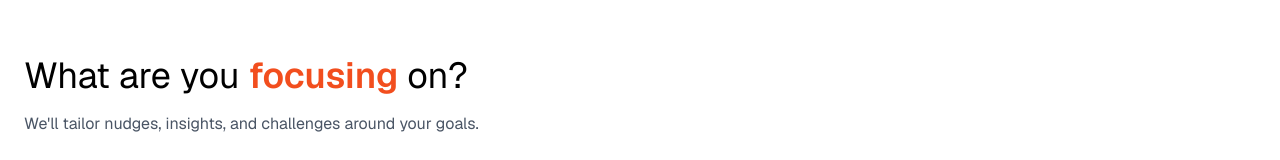
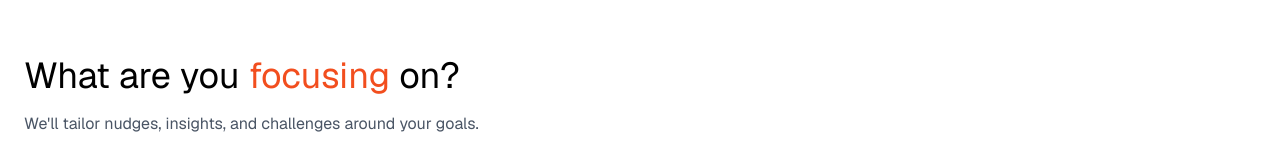
Before and after one commit to exolottl/desyn, a Next.js app: page /onboarding in a window 1280 px wide. Shown: the top 160 px of the page. Built offline with nearby package versions, Linux system fonts and the light colour scheme; no server answers.

Commit message:
style: changed font weight

```diff
--- a/app/onboarding/page.tsx
+++ b/app/onboarding/page.tsx
@@ -49,7 +49,7 @@ export default function FocusSelection() {
       <div className="m-6">
         <h1 className={`text-4xl ${geistSans.className}`}>
           What are you{" "}
-          <span className="heading-highlight font-semibold">focusing</span> on?
+          <span className="heading-highlight font-[400]">focusing</span> on?
         </h1>
 
         <p className={`mt-4 text-gray-600 ${geistSans.className}`}>
```
